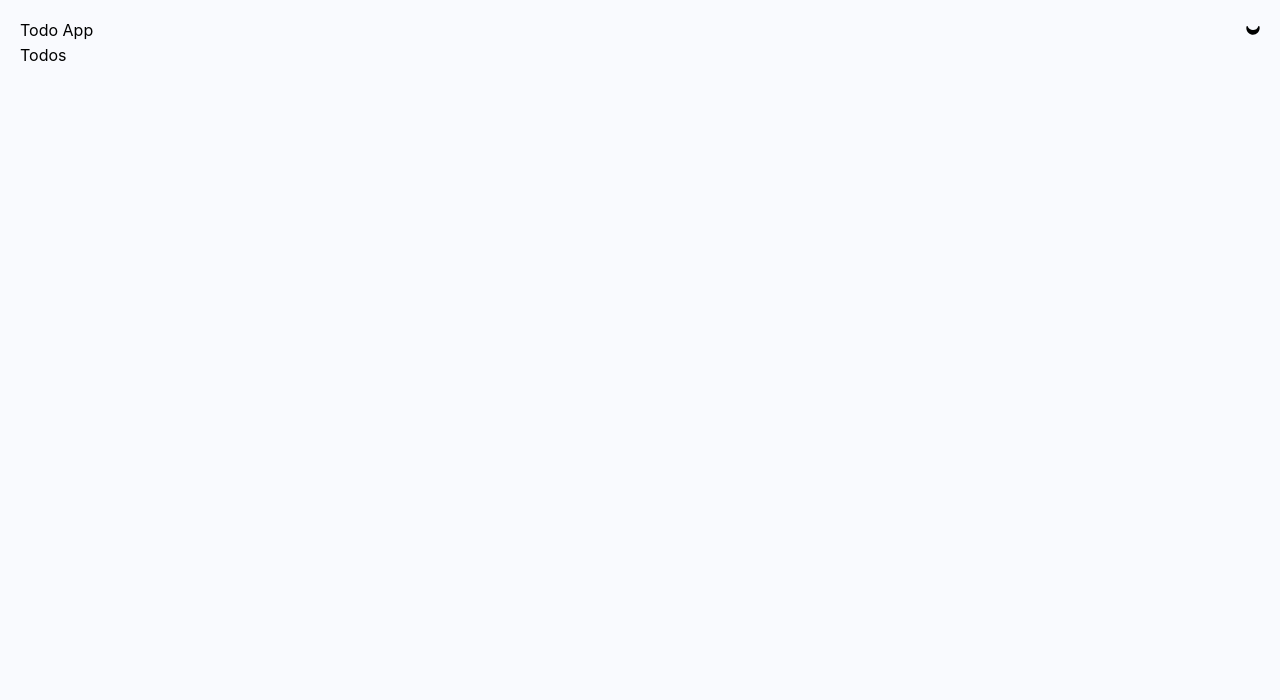
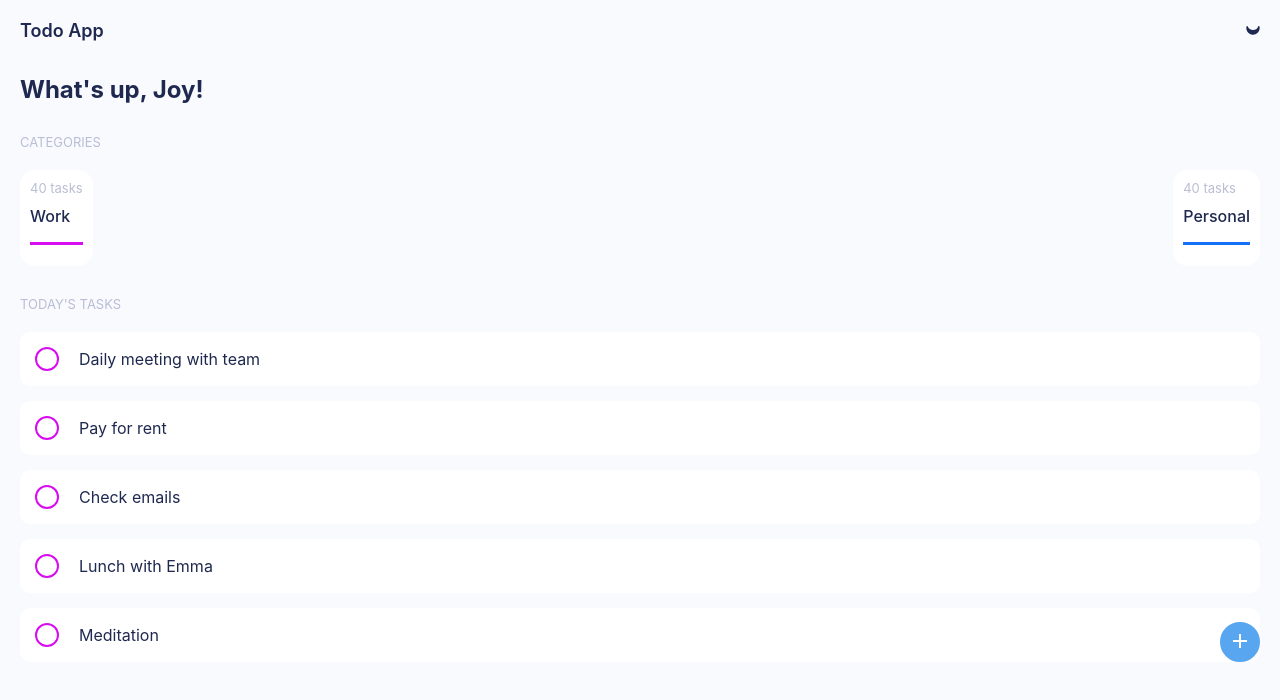
Before and after one commit to PrinceCEE/todo-redux, a React (Create React App) app: page /todos in a window 1280 px wide. Shown: the top 700 px of the page. Built offline with nearby package versions, Linux system fonts and the light colour scheme.

Commit message:
done with the UI of todos and login

```diff
--- a/src/App.css
+++ b/src/App.css
@@ -3,15 +3,20 @@
   padding: 0 20px;
   padding-bottom: 20px;
 }
+span,
+h2 {
+  color: #1f2950;
+}
 
 button {
   background-color: #58a6f0;
-  min-width: 100px;
-  padding: 10px 20px;
-  border-radius: 50px;
   border: 2px solid #58a6f0;
   color: white;
   font-weight: 600;
+}
+
+button span {
+  color: white;
 }
 
 button:hover {
@@ -26,8 +31,14 @@ button:hover {
   margin-top: 15px;
 }
 
+.navbar span:first-of-type {
+  font-size: large;
+  font-weight: 600;
+}
+
 .navbar .icon {
   transform: rotate(-90deg);
+  cursor: pointer;
 }
 
 .navbar .icon svg {
--- a/src/App.js
+++ b/src/App.js
@@ -1,11 +1,9 @@
 import Routes from "./app/routes";
-import NavBar from "./components/Navbar";
 import "./App.css";
 
 const App = () => {
   return (
     <div id="App">
-      <NavBar />
       <Routes />
     </div>
   );
--- a/src/components/Button.js
+++ b/src/components/Button.js
@@ -1,7 +1,18 @@
-const Button = ({ text, type, onClick }) => {
-  return (
+import { MdAdd, MdOutlineExpandLess } from "react-icons/md";
+
+const Button = ({ text, type, onClick, fab, icon }) => {
+  return fab ? (
+    <button type={type} onClick={onClick} className="fab">
+      <MdAdd />
+    </button>
+  ) : (
     <button type={type} onClick={onClick}>
-      {text}
+      <span>{text}</span>
+      {icon && (
+        <span>
+          <MdOutlineExpandLess />
+        </span>
+      )}
     </button>
   );
 };
--- a/src/features/auth/Login.css
+++ b/src/features/auth/Login.css
@@ -24,3 +24,9 @@
   border-bottom: 1px solid #58a6f0;
   padding-bottom: 7px;
 }
+
+.login button {
+  min-width: 100px;
+  padding: 10px 20px;
+  border-radius: 50px;
+}
--- a/src/features/auth/Login.js
+++ b/src/features/auth/Login.js
@@ -1,6 +1,7 @@
 import { useNavigate } from "react-router-dom";
 import "./Login.css";
 import Button from "../../components/Button";
+import NavBar from "../../components/Navbar";
 
 const Login = () => {
   const navigate = useNavigate();
@@ -11,6 +12,8 @@ const Login = () => {
   };
 
   return (
+    <>
+      <NavBar />
       <div className="login">
         <form>
           <input placeholder="Enter your username" />
@@ -18,6 +21,7 @@ const Login = () => {
           <Button text="Login" type="submit" onClick={handleClick} />
         </form>
       </div>
+    </>
   );
 };
 
--- /dev/null
+++ b/src/features/todo/CreateTodo.css
@@ -0,0 +1,52 @@
+.new-todo {
+  margin: 25px 0;
+  display: flex;
+  justify-content: space-between;
+  flex-direction: column;
+  height: 100%;
+}
+
+.new-todo .close-btn-container {
+  display: flex;
+  justify-content: flex-end;
+}
+
+.close-btn {
+  height: 20px;
+  width: 20px;
+  padding: 8px;
+  border: 2px solid #b8bed4;
+  display: flex;
+  justify-content: center;
+  align-items: center;
+  border-radius: 50%;
+  cursor: pointer;
+}
+
+.close-btn svg {
+  font-size: x-large;
+}
+
+.new-todo .input-task {
+  margin: 40px 20px;
+}
+
+.new-todo .input-task input {
+  width: 80%;
+  margin-bottom: 20px;
+  font-size: x-large;
+  border: none;
+  font-weight: 600;
+  padding-bottom: 5px;
+  background-color: transparent;
+}
+
+.new-todo div:last-of-type {
+  display: flex;
+  justify-content: right;
+  padding: 0 15px;
+}
+
+.new-todo div:last-of-type button {
+  min-width: 7000px;
+}
--- a/src/features/todo/CreateTodo.js
+++ b/src/features/todo/CreateTodo.js
@@ -1,5 +1,21 @@
+import "./CreateTodo.css";
+import CloseBtn from "./components/CloseBtn";
+import Button from "../../components/Button";
+
 const CreateTodo = () => {
-  return <div>CreateTodo</div>;
+  return (
+    <div className="new-todo">
+      <div className="close-btn-container">
+        <CloseBtn />
+      </div>
+      <div className="input-task">
+        <input placeholder="Enter new task" />
+      </div>
+      <div>
+        <Button text="New task" type="button" icon />
+      </div>
+    </div>
+  );
 };
 
 export default CreateTodo;
--- /dev/null
+++ b/src/features/todo/Todos.css
@@ -0,0 +1,118 @@
+.todos {
+  position: relative;
+}
+
+.todos h2 {
+  margin: 30px 0;
+}
+
+.todos .categories {
+  margin-bottom: 30px;
+}
+
+.todos .categories > p,
+.todos .tasks > p {
+  color: #b8bed4;
+  text-transform: uppercase;
+  font-size: small;
+  margin-bottom: 20px;
+}
+
+.todos .categories > div {
+  display: flex;
+  justify-content: space-between;
+}
+
+.todos .categories .category {
+  background-color: white;
+  padding: 10px;
+  border-radius: 15px;
+}
+
+progress {
+  border-radius: 7px;
+  width: 100%;
+  height: 3px;
+}
+
+.work progress::-webkit-progress-bar {
+  background-color: #d70def;
+}
+
+.work progress::-webkit-progress-value {
+  background-color: #d70def;
+}
+
+.work progress::-moz-progress-bar {
+  background-color: #d70def;
+}
+
+.personal progress::-webkit-progress-bar {
+  background-color: #166ff9;
+}
+
+.personal progress::-webkit-progress-value {
+  background-color: #166ff9;
+}
+
+.personal progress::-moz-progress-bar {
+  background-color: #166ff9;
+}
+
+.todos .categories .category:first-of-type {
+  margin-right: 20px;
+}
+
+.todos .categories .category > * {
+  margin-bottom: 10px;
+}
+
+.todos .categories .category > p:first-of-type {
+  color: #b8bed4;
+  font-size: small;
+}
+
+.todos .categories .category > p:nth-of-type(2) {
+  color: #1f2950;
+  font-weight: 500;
+}
+
+.todos .tasks ul li {
+  list-style-type: none;
+  padding: 15px;
+  color: #404561;
+  background-color: white;
+  margin-bottom: 15px;
+  border-radius: 10px;
+  display: flex;
+  align-items: center;
+}
+
+.todos .tasks ul li span {
+  display: inline-block;
+}
+
+.todos .tasks ul li span:first-of-type {
+  display: flex;
+  justify-content: center;
+  align-items: center;
+  margin-right: 20px;
+  height: 20px;
+  width: 20px;
+  border-radius: 50%;
+  background-color: white;
+  border: 2px solid #d70def;
+}
+
+.todos button.fab {
+  position: absolute;
+  right: 0;
+  bottom: 0;
+  width: 40px;
+  height: 40px;
+  border-radius: 50%;
+}
+
+.todos button.fab svg {
+  font-size: x-large;
+}
--- a/src/features/todo/Todos.js
+++ b/src/features/todo/Todos.js
@@ -1,5 +1,51 @@
+import { useNavigate } from "react-router-dom";
+import "./Todos.css";
+import Button from "../../components/Button";
+import TodoList from "./components/TodoList";
+import NavBar from "../../components/Navbar";
+
 const Todos = () => {
-  return <div>Todos</div>;
+  const navigate = useNavigate();
+  const todos = [
+    "Daily meeting with team",
+    "Pay for rent",
+    "Check emails",
+    "Lunch with Emma",
+    "Meditation",
+  ];
+
+  return (
+    <>
+      <NavBar />
+      <div className="todos">
+        <h2>What's up, Joy!</h2>
+        <div className="categories">
+          <p>categories</p>
+          <div>
+            <div className="category work">
+              <p>40 tasks</p>
+              <p>Work</p>
+              <progress value="70" max="100" />
+            </div>
+            <div className="category personal">
+              <p>40 tasks</p>
+              <p>Personal</p>
+              <progress value="70" max="100" />
+            </div>
+          </div>
+        </div>
+        <div className="tasks">
+          <p>Today's tasks</p>
+          <ul>
+            {todos.map((todo, index) => (
+              <TodoList todo={todo} key={index} />
+            ))}
+          </ul>
+        </div>
+        <Button type="button" fab onClick={() => navigate("/create-todo")} />
+      </div>
+    </>
+  );
 };
 
 export default Todos;
--- /dev/null
+++ b/src/features/todo/components/CloseBtn.js
@@ -0,0 +1,11 @@
+import { MdOutlineClose } from "react-icons/md";
+
+const CloseBtn = () => {
+  return (
+    <span className="close-btn">
+      <MdOutlineClose />
+    </span>
+  );
+};
+
+export default CloseBtn;
--- /dev/null
+++ b/src/features/todo/components/TodoList.js
@@ -0,0 +1,10 @@
+const TodoList = ({ todo }) => {
+  return (
+    <li>
+      <span></span>
+      <span>{todo}</span>
+    </li>
+  );
+};
+
+export default TodoList;
```
Lines whose indentation alone changed are shown as unchanged.
